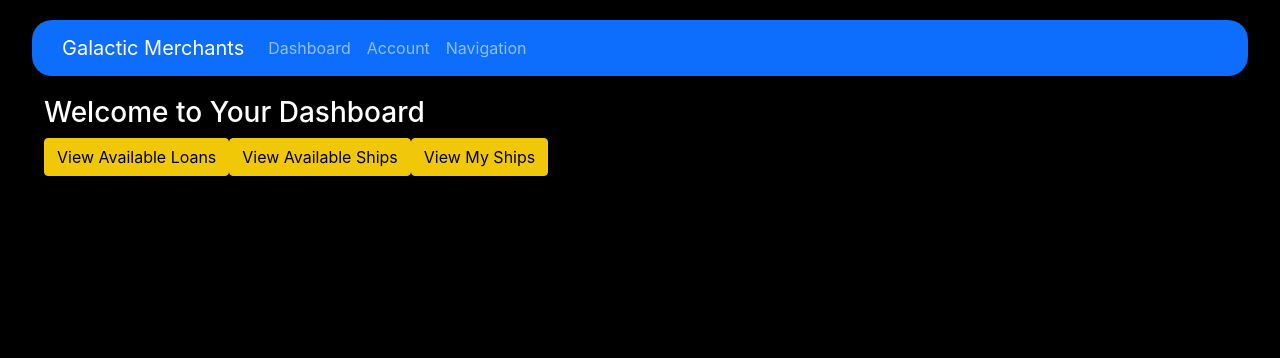
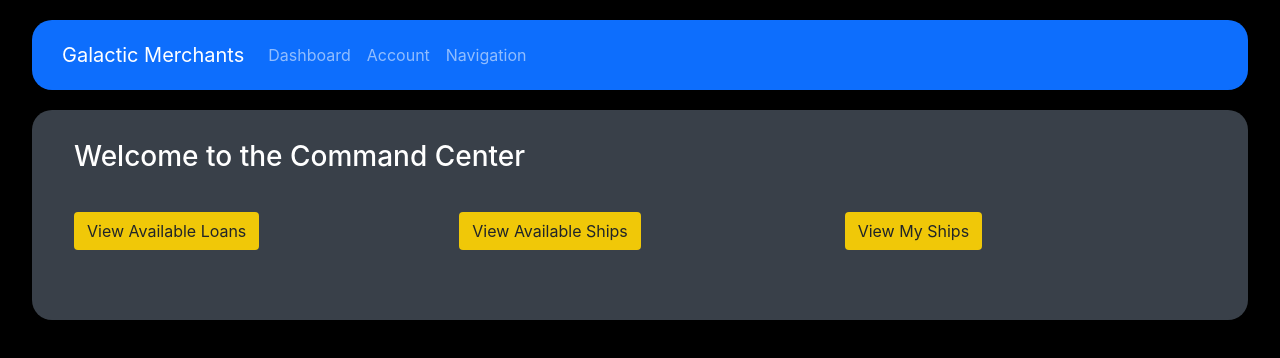
Before and after one commit to jbmitchell7/pwa_galacticmerchants, a React (Create React App) app: page /dashboard in a window 1280 px wide. Shown: the top 358 px of the page. Built offline with nearby package versions, Linux system fonts and the light colour scheme; sample sign-in values are in the browser's storage.

Commit message:
updated styling

```diff
--- a/src/App.scss
+++ b/src/App.scss
@@ -1,9 +1,10 @@
-@import "custom";
-
 $gray: #394049;
 $yellow: #F0C808;
 $blue: #0D6EFD;
 
 .app-content {
     margin: 20px;
+    padding: 30px;
+    background-color: $gray;
+    border-radius: 20px;
 }
--- a/src/components/Ships/AvailableShips.tsx
+++ b/src/components/Ships/AvailableShips.tsx
@@ -32,8 +32,8 @@ const AvailableShips = () => {
 
     return (
         <div>
-            {availableShips.map(ship => (
-                <div>
+            {availableShips.map((ship, index) => (
+                <div key={index}>
                     <p>Ship Class: {ship.class}</p>
                     <p>Type: {ship.type}</p>
                     <p>Manufacturer: {ship.manufacturer}</p>
--- a/src/custom.scss
+++ /dev/null
@@ -1,7 +0,0 @@
-/* make the customizations */
-$theme-colors: (
-    "secondary": #F0C808
-);
-
-/* import bootstrap to set changes */
-@import "~bootstrap/scss/bootstrap";
--- a/src/views/Account/Account.scss
+++ b/src/views/Account/Account.scss
@@ -0,0 +1,5 @@
+@import '../../App.scss';
+
+.btn-custom {
+    background-color: $yellow;
+}
--- a/src/views/Account/Account.tsx
+++ b/src/views/Account/Account.tsx
@@ -47,7 +47,8 @@ const Account = () => {
             <p>Credits: {userData.credits}</p>
             <p>Ships: {userData.shipCount}</p>
             <Button
-                onClick={() => logout()}>
+                onClick={() => logout()}
+                variant='custom'>
                 Logout
             </Button>
         </div>
--- a/src/views/Dashboard/Dashboard.scss
+++ b/src/views/Dashboard/Dashboard.scss
@@ -0,0 +1,7 @@
+@import '../../App.scss';
+
+.btn-custom {
+    background-color: $yellow;
+    margin-top: 30px;
+    margin-bottom: 40px;
+}
--- a/src/views/Dashboard/Dashboard.tsx
+++ b/src/views/Dashboard/Dashboard.tsx
@@ -1,9 +1,11 @@
 import { useEffect, useState } from "react";
-import { Button } from "react-bootstrap";
+import { Button, Col, Container, Row } from "react-bootstrap";
 import { useNavigate } from "react-router-dom";
+
 import Loans from "../../components/Loans/Loans";
 import AvailableShips from "../../components/Ships/AvailableShips";
 import MyShips from "../../components/Ships/Ships";
+import './Dashboard.scss';
 
 const Dashboard = () => {
     const [view, setView] = useState("");
@@ -18,28 +20,40 @@ const Dashboard = () => {
     }, [view]);
 
     return (
-        <div>
-            <h3>Welcome to Your Dashboard</h3>
+        <Container>
+            <Row>
+                <h3>Welcome to the Command Center</h3>
+            </Row>
+            <Row>
+                <Col>
                     <Button
                         onClick={() => setView("loans")}
-                variant="secondary">
+                        variant="custom">
                         View Available Loans
                     </Button>
+                </Col>
+                <Col>
                     <Button
                         onClick={() => setView("available-ships")}
-                variant="secondary">
+                        variant="custom">
                         View Available Ships
                     </Button>
+                </Col>
+                <Col>
                     <Button
                         onClick={() => setView("my-ships")}
-                variant="secondary">
+                        variant="custom">
                         View My Ships
                     </Button>
+                </Col>
+            </Row>
+            <Row>
                 {(view === "loans") ? <Loans /> :
                     (view === "my-ships") ? <MyShips /> :
                         (view === "available-ships") ? <AvailableShips /> : null
                 }
-        </div>
+            </Row>
+        </Container>
     )
 
 }
```
Lines whose indentation alone changed are shown as unchanged.
